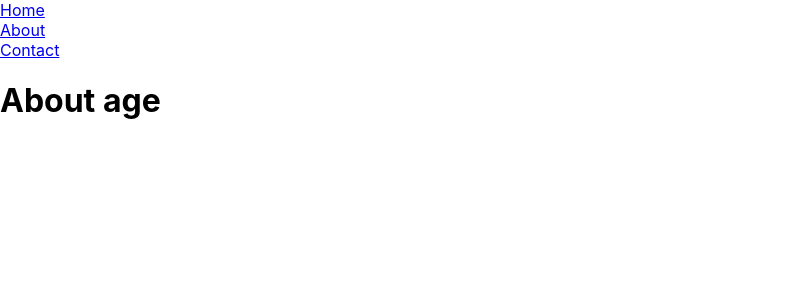
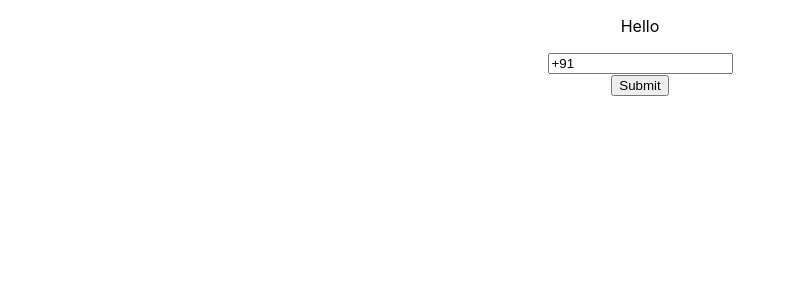
Before and after one commit to Mvasavi-2218/React-propsfunction-concept, a React (Create React App) app: page /about in a window 1280 px wide. Shown: the top 300 px of the page, without its empty margins (0-796 px from the left). Built offline with nearby package versions, Linux system fonts and the light colour scheme.

Commit message:
learn about captcha

```diff
--- a/package.json
+++ b/package.json
@@ -10,7 +10,8 @@
     "react-dom": "^18.2.0",
     "react-router-dom": "^6.4.4",
     "react-scripts": "5.0.1",
-    "web-vitals": "^2.1.4"
+    "web-vitals": "^2.1.4",
+    "firebase":"^7.19.1"
   },
   "scripts": {
     "start": "react-scripts start",
--- a/src/App.js
+++ b/src/App.js
@@ -26,8 +26,8 @@ export default App*/
 
 /*import PropsExample from "./PropsExample"*/
 /*import FuncPropExample from "./FuncPropExample"*/
-/*import StateExample from "./StateExample"
-import Events from "./Events"*/
+/*import StateExample from "./StateExample"*/
+import Events from "./Events"
 import {BrowserRouter,Routes,Route} from "react-router-dom"
 import Home from "./Components/Home"
 import About from "./Components/About"
@@ -51,8 +51,8 @@ function App(){
        <PropsExample name="tejasri"age="20" Roll="32"/>
        <PropsExample name="savithri"age="20" Roll="12"/>
        <FuncPropExample framework="React" year="2013"/>
-  <StateExample/>
-  <Events/>*/}
+  <StateExample/>*/}
+  <Events/>
     </div>
     )
 }
--- /dev/null
+++ b/src/Auth.js
@@ -0,0 +1,39 @@
+import React from "react"
+import firebase from "./firebaseconfig"
+class Auth extends React.Component{
+	state={
+		mobile:"+91"
+	}
+	change=(e)=>{
+		this.setState({
+			mobile:e.target.value
+		})
+	}
+handle=()=>{
+	var recaptcha=new firebase.auth.RecaptchaVerifier("recaptcha");
+	let number=this.state.mobile;
+	firebase.auth().signInWithPhoneNumber(number,recaptcha).then(function(e){
+		let code=prompt("enter the otp");
+		if(code==null) return;
+		e.confirm(code).then(function(result){
+			alert("Entered otp is true and you are the correct user ");
+			document.getElementById("recaptcha").innerHTML=""
+		}).catch((error)=>{
+			alert("you Entered wrong otp so please check for new otp");
+			document.getElementById("recaptcha").innerHTML=""
+		})
+	})
+}
+render(){
+	return(
+		<center><div className="body">
+		<p>Hello</p>
+		<input type="text"
+		onChange={this.change} value={this.state.mobile}/>
+		<div id="recaptcha"></div>
+		<button onClick={this.handle}>Submit</button>
+		</div></center>
+		)
+	}
+}
+export default Auth;
--- a/src/Components/NotFound.js
+++ b/src/Components/NotFound.js
@@ -1,7 +1,8 @@
 function NotFound(){
     return(
         <div>
-            <img src="https://media.tenor.com/HVd7245WHNsAAAAd/google-blue.gif"width="20%"alt=""/>
+            <p>components notfound</p>
+            <img src="https://media.tenor.com/HVd7245WHNsAAAAd/google-blue.gif"width="30%"alt=""/>
         </div>
     )
 }
--- a/src/Events.js
+++ b/src/Events.js
@@ -30,7 +30,10 @@ export default class Events extends React.Component {
         onChange={this.handleUser}
         />
         <p><input
-        type="text" placeholder="Enter your Rollnumber" name="Rollnumber" value={this.state.Rollnumber}
+        type="text"
+        placeholder="Enter your Rollnumber"
+        name="Rollnumber"
+        value={this.state.Rollnumber}
         onChange={this.handleUser}
         /></p>
         <p><button onClick={this.handleClick}>Submit</button></p>
--- /dev/null
+++ b/src/firebaseconfig.js
@@ -0,0 +1,11 @@
+import firebase from "firebase"
+const config={
+apiKey: "AIzaSyClirFW414nzaAYU9FlOyzSomEdhVZU-IM",
+  authDomain: "auth-871a5.firebaseapp.com",
+  projectId: "auth-871a5",
+  storageBucket: "auth-871a5.appspot.com",
+  messagingSenderId: "508238571099",
+  appId: "1:508238571099:web:c4bedae1f2435f229bc17e"
+}
+firebase.initializeApp(config);
+export default firebase;
--- a/src/index.js
+++ b/src/index.js
@@ -1,12 +1,12 @@
 import React from 'react';
 import ReactDOM from 'react-dom/client';
 import './index.css';
-import App from './App';
+import Auth from './Auth';
 import reportWebVitals from './reportWebVitals';
 
 const root = ReactDOM.createRoot(document.getElementById('root'));
 root.render(
-    <App />
+    <Auth/>
 );
 
 // If you want to start measuring performance in your app, pass a function
```
Also changed, not shown: src/StateExample.js (+5 -5 lines), 1 other file (tests, documents, lock files or other folders).
